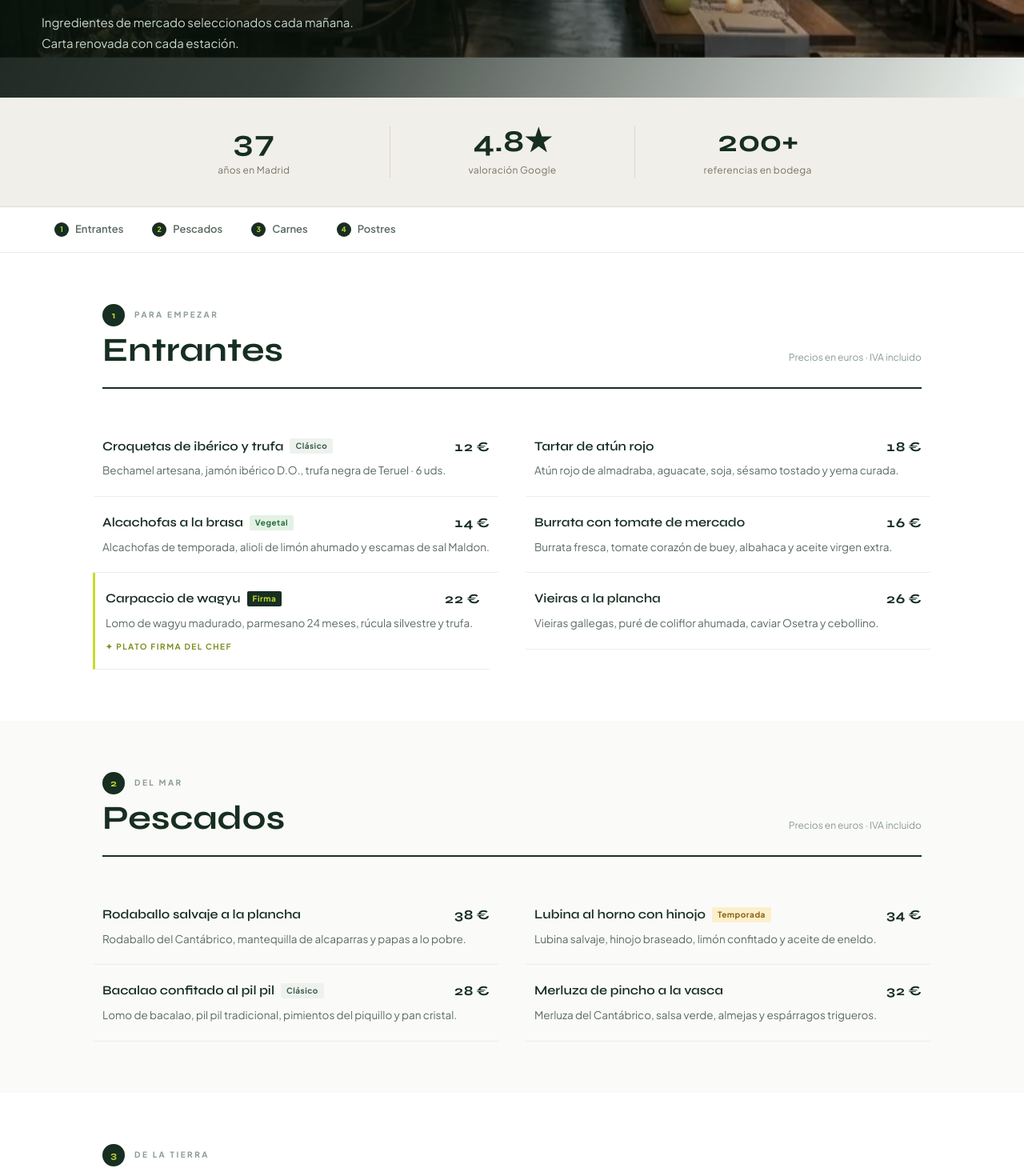
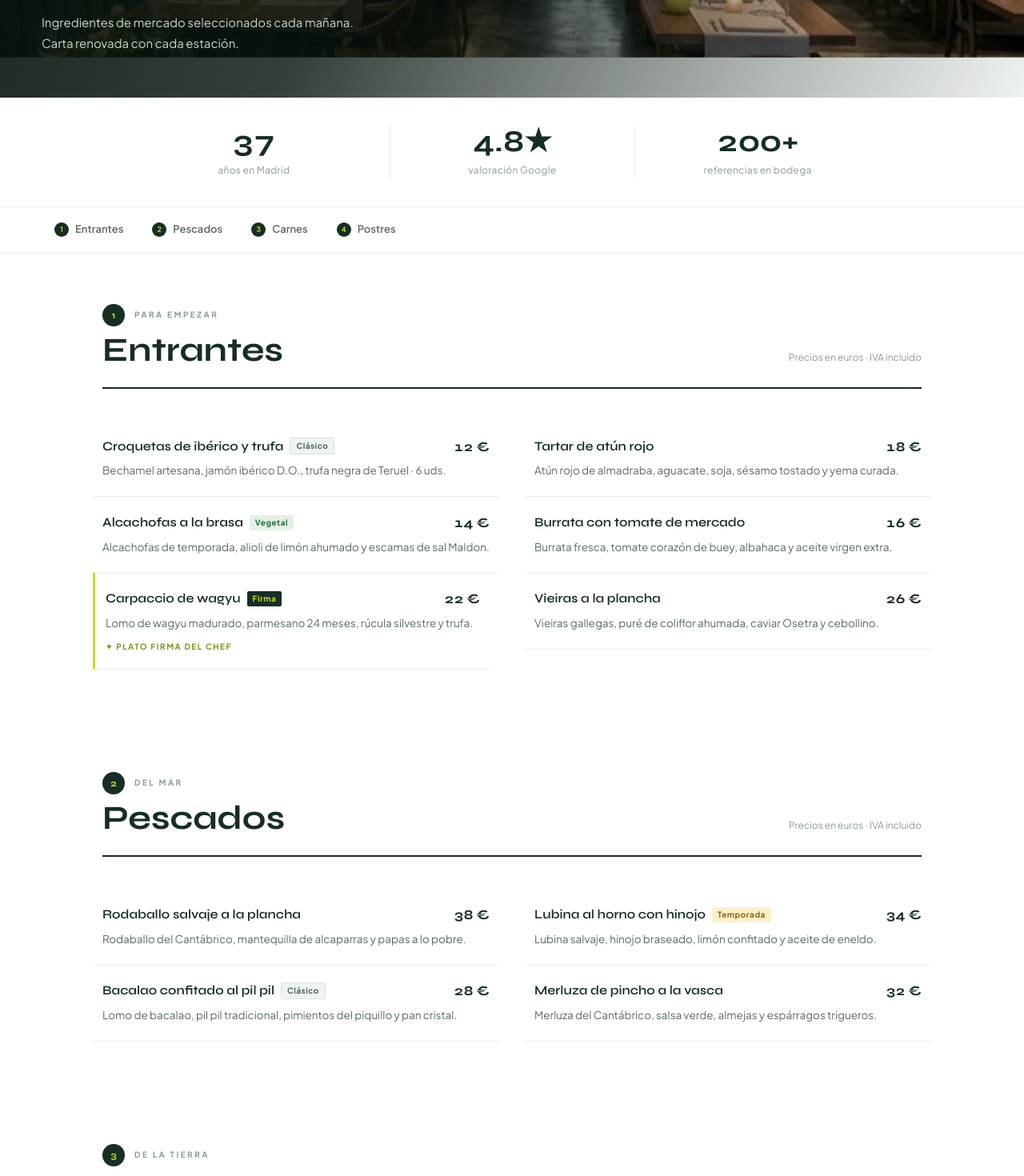
Before and after one commit to pablo-redondo/restaurant-web, a Next.js app: page /carta in a window 1280 px wide. Shown: the part 400-1870 px from the top of the page at 80% size. Built offline with nearby package versions, Linux system fonts and the light colour scheme; no server answers; a web font is replaced by a local one.

Commit message:
fix: unify carta background to single white tone, remove competing off-whites

```diff
--- a/src/app/carta/page.tsx
+++ b/src/app/carta/page.tsx
@@ -62,7 +62,7 @@ const sections = [
 ];
 
 const tagColors: Record<string, string> = {
-  'Clásico':   'bg-[#EEF2EE] text-[#3A5A48]',
+  'Clásico':   'bg-[#F0F4F0] text-[#4A6058] border border-[#D8E2DC]',
   'Firma':     'bg-[#172E22] text-[#C8DC2E]',
   'Vegetal':   'bg-[#E3F2E4] text-[#2A6A40]',
   'Temporada': 'bg-[#FCEFCB] text-[#8A6010]',
@@ -91,9 +91,9 @@ export default function CartaPage() {
         </div>
       </section>
 
-      {/* ── FRANJA DE CIFRAS ── sobre crema, NO oscura, evita acumular bloques oscuros ── */}
-      <section className="bg-[#F1EFE9] border-b border-[#E0DCD2]">
-        <div className="px-[52px] py-9 max-w-5xl mx-auto grid grid-cols-3 divide-x divide-[#DCD7CB]">
+      {/* ── FRANJA DE CIFRAS ── blanco, igual que el resto de la página ── */}
+      <section className="bg-white border-b border-[#EAEEE9]">
+        <div className="px-[52px] py-9 max-w-5xl mx-auto grid grid-cols-3 divide-x divide-[#EAEEE9]">
           {[
             { to: 37,  suffix: '',  decimals: 0, label: 'años en Madrid',        delay: 200 },
             { to: 4.8, suffix: '★', decimals: 1, label: 'valoración Google',     delay: 300 },
@@ -103,14 +103,14 @@ export default function CartaPage() {
               <p className="font-heading font-bold leading-none text-[#172E22] tabular-nums" style={{ fontSize: 'clamp(26px,3.2vw,38px)' }}>
                 <CountUp to={to} suffix={suffix} decimals={decimals} startDelay={delay} />
               </p>
-              <p className="text-[#7A7363] text-[12px] mt-2 tracking-[0.3px]">{label}</p>
+              <p className="text-[#8A9C90] text-[12px] mt-2 tracking-[0.3px]">{label}</p>
             </AnimateIn>
           ))}
         </div>
       </section>
 
       {/* ── NAV DE SECCIONES ── ───────────────────────────────────── */}
-      <nav className="sticky top-[58px] z-40 border-b border-[#E4EDE8]" style={{ background: 'rgba(255,255,255,0.97)', backdropFilter: 'blur(12px)' }}>
+      <nav className="sticky top-[58px] z-40 border-b border-[#EAEEE9]" style={{ background: 'rgba(255,255,255,0.97)', backdropFilter: 'blur(12px)' }}>
         <div className="px-[52px] overflow-x-auto">
           <ul className="flex gap-1 min-w-max py-[10px]">
             {sections.map((s, idx) => (
@@ -130,12 +130,11 @@ export default function CartaPage() {
         </div>
       </nav>
 
-      {/* ── SECCIONES DE PLATOS ── todas sobre fondo claro, sin bloques oscuros intermedios ── */}
+      {/* ── SECCIONES DE PLATOS ── un único fondo blanco, sin alternancia de grises ── */}
       {sections.map((s, si) => (
-        <section key={s.id} id={s.id} className={si % 2 === 0 ? 'bg-white' : 'bg-[#FAFAF8]'}>
+        <section key={s.id} id={s.id} className="bg-white">
           <div className="px-[52px] py-16">
             <div className="max-w-5xl mx-auto">
-              {/* Cabecera de sección — ligera, sobre el mismo fondo claro */}
               <AnimateIn>
                 <div className="flex items-end justify-between gap-4 mb-10 pb-6 border-b-2 border-[#172E22]">
                   <div>
@@ -166,7 +165,7 @@ export default function CartaPage() {
                         className={`py-5 border-b border-[#EAEEE9] group cursor-default transition-all duration-200 ${
                           isFirma
                             ? '-ml-3 pl-[13px] pr-3 border-l-[3px] border-l-[#C8DC2E] hover:bg-[#F6FCE8]'
-                            : '-mx-3 px-3 rounded-[3px] hover:bg-[#F0F4F0]'
+                            : '-mx-3 px-3 rounded-[3px] hover:bg-[#F7F9F7]'
                         }`}
                       >
                         <div className="flex items-start justify-between gap-3 mb-[6px]">
@@ -226,14 +225,14 @@ export default function CartaPage() {
         </div>
       </section>
 
-      {/* ── ALÉRGENOS ── misma familia de crema que la franja de cifras, cierra el ciclo ── */}
-      <section className="bg-[#F1EFE9] px-[52px] py-14 border-t border-[#E0DCD2]">
+      {/* ── ALÉRGENOS ── mismo blanco que el resto de la página ── */}
+      <section className="bg-white px-[52px] py-14 border-t border-[#EAEEE9]">
         <div className="max-w-5xl mx-auto flex flex-col md:flex-row md:items-center justify-between gap-6">
           <div>
             <p className="font-heading font-semibold text-[13px] tracking-[0.3px] text-[#172E22] mb-2">
               Información sobre alérgenos
             </p>
-            <p className="text-[#6A6458] text-[13px] leading-[1.7] max-w-[520px]">
+            <p className="text-[#5A6B60] text-[13px] leading-[1.7] max-w-[520px]">
               Si tienes alguna alergia o intolerancia, comunícaselo a nuestro equipo antes de pedir.
               Disponemos de información detallada sobre los 14 alérgenos de declaración obligatoria.
             </p>
```
